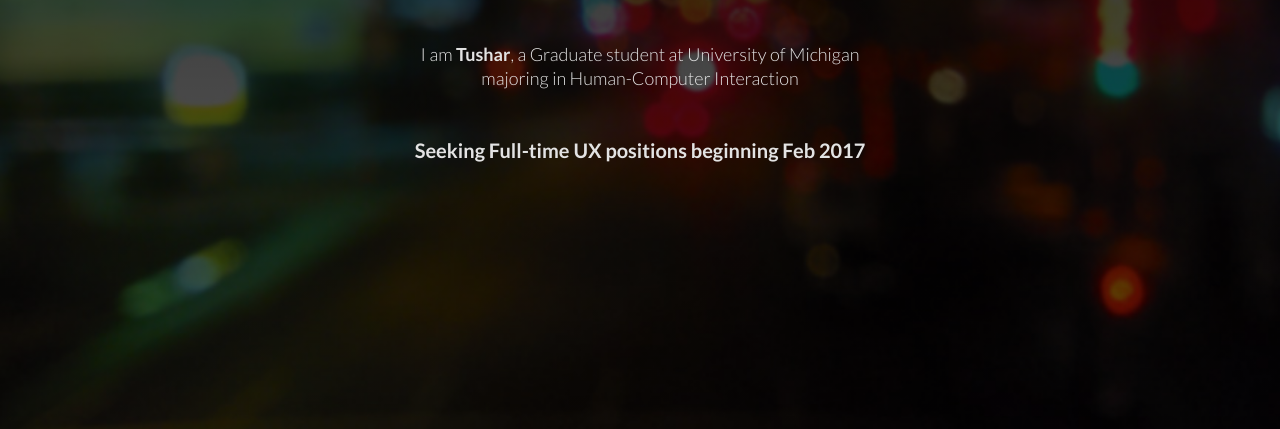
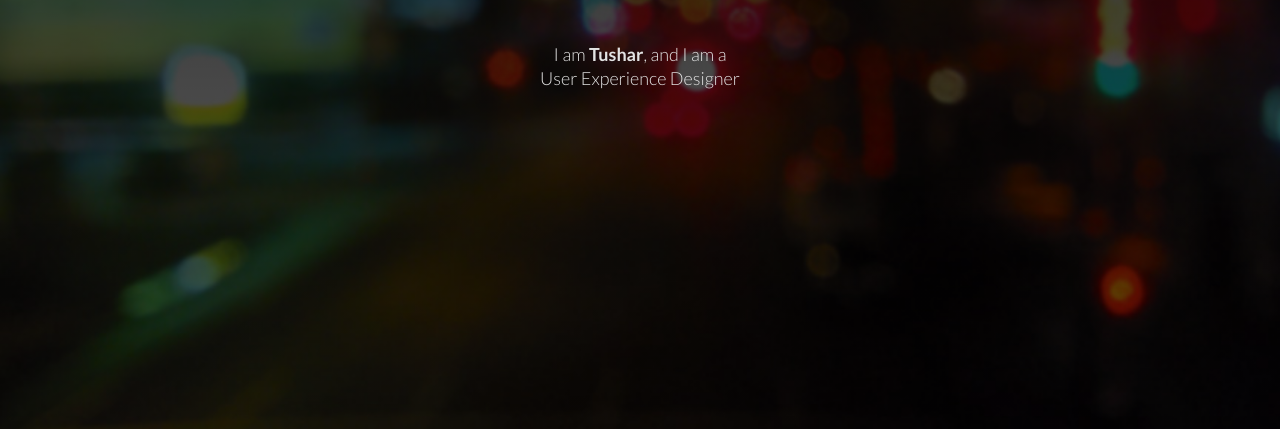
Before and after one commit to kochgavay/folio, a plain HTML site: page index.html in a window 1280 px wide. Shown: the part 319-748 px from the top of the page. Drawn offline with nearby package versions, Linux system fonts and the light colour scheme.

Commit message:
Update index.html

```diff
--- a/index.html
+++ b/index.html
@@ -95,8 +95,7 @@
               <h1><span class="color"><strong>Hello!</strong></span></h1>
               <br>
               <p class="lead">
-              I am <strong>Tushar</strong>, a Graduate student at University of Michigan<br> majoring in Human-Computer Interaction<br><br><br>
-              <strong style="font-size: 20px">Seeking Full-time UX positions beginning Feb 2017</strong>
+              I am <strong>Tushar</strong>, and I am a<br> User Experience Designer<br><br><br>
               <br>
             </div>
         </div>
```
